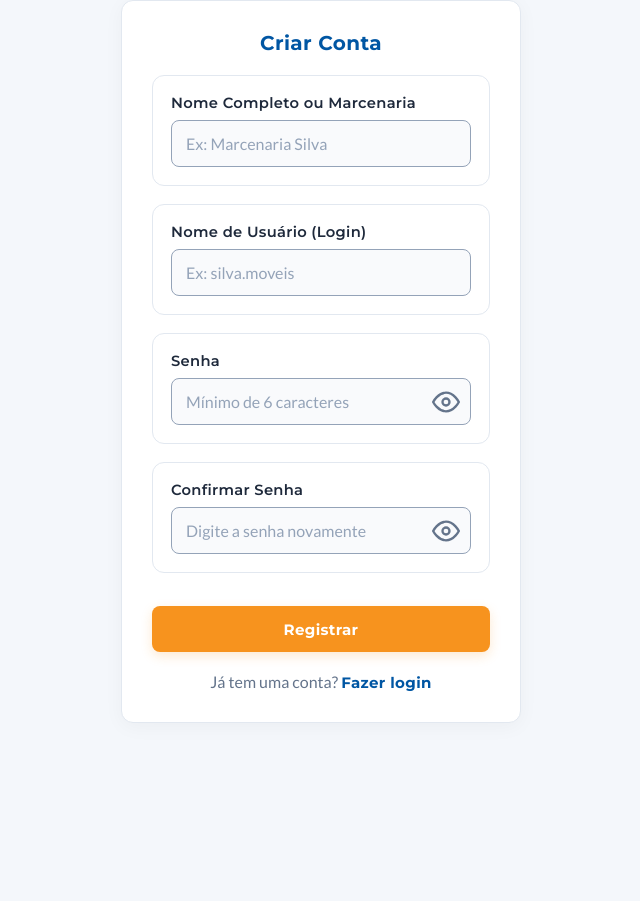
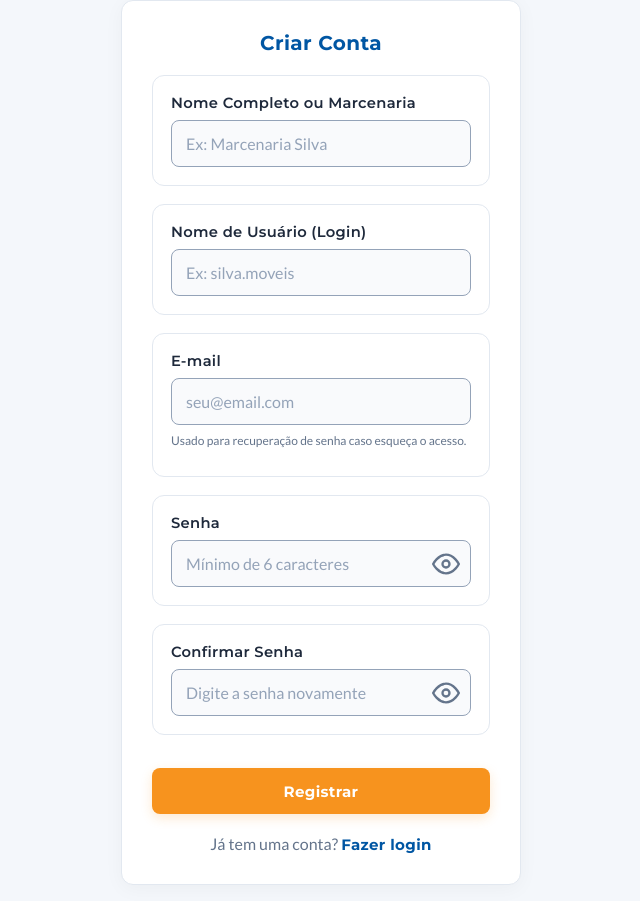
Before and after one commit to danielcousseau/Or-aPro, a React (Vite) app in the folder OrcaPro/frontend/: page /cadastro in a window 1280 px wide. Shown: the whole page, without its empty margins (319-959 px from the left). Before the commit the page ends 800 px from the top, so only its background shows below. Built offline with nearby package versions, Linux system fonts and the light colour scheme; no server answers.

Commit message:
atts de recuperação de senha

```diff
--- a/OrcaPro/frontend/src/pages/Cadastro.jsx
+++ b/OrcaPro/frontend/src/pages/Cadastro.jsx
@@ -6,6 +6,7 @@ import { toast } from 'react-toastify';
 export default function Cadastro() {
     const [nome, setNome] = useState('');
     const [usuario, setUsuario] = useState('');
+    const [email, setEmail] = useState('');
     const [senha, setSenha] = useState('');
     const [confirmarSenha, setConfirmarSenha] = useState('');
     const [carregando, setCarregando] = useState(false);
@@ -30,6 +31,7 @@ export default function Cadastro() {
             await api.post('/registrar', {
                 nome: nome.trim(),
                 usuario: usuario.trim(),
+                email: email.trim() || undefined,
                 senha
             });
 
@@ -61,6 +63,13 @@ export default function Cadastro() {
                     <section className="form-section">
                         <label>Nome de Usuário (Login)</label>
                         <input type="text" value={usuario} onChange={(e) => setUsuario(e.target.value)} placeholder="Ex: silva.moveis" required />
+                    </section>
+                    <section className="form-section">
+                        <label>E-mail</label>
+                        <input type="email" value={email} onChange={(e) => setEmail(e.target.value)} placeholder="seu@email.com" />
+                        <p style={{ fontSize: '0.75rem', color: 'var(--text-soft)', marginTop: '6px' }}>
+                            Usado para recuperação de senha caso esqueça o acesso.
+                        </p>
                     </section>
                     <section className="form-section">
                         <label>Senha</label>
--- a/OrcaPro/frontend/src/pages/Perfil.jsx
+++ b/OrcaPro/frontend/src/pages/Perfil.jsx
@@ -145,7 +145,7 @@ export default function Perfil() {
                             />
                         </section>
                         <section className="form-section" style={{ background: 'transparent', border: 'none', padding: 0, marginBottom: '16px' }}>
-                            <label>E-mail de Recuperação</label>
+                            <label>E-mail</label>
                             <input
                                 type="email"
                                 value={email}
@@ -153,7 +153,7 @@ export default function Perfil() {
                                 placeholder="seu@email.com"
                             />
                             <p style={{ fontSize: '0.75rem', color: 'var(--text-soft)', marginTop: '6px' }}>
-                                Usado apenas para recuperação de senha. Não será exibido a clientes.
+                                Usado para recuperação de senha. Não será exibido a clientes.
                             </p>
                         </section>
                         <button type="submit" disabled={salvandoPerfil} style={{ width: '100%', opacity: salvandoPerfil ? 0.7 : 1, cursor: salvandoPerfil ? 'not-allowed' : 'pointer' }}>
```
Also changed, not shown: 2 other files (tests, documents, lock files or other folders).
